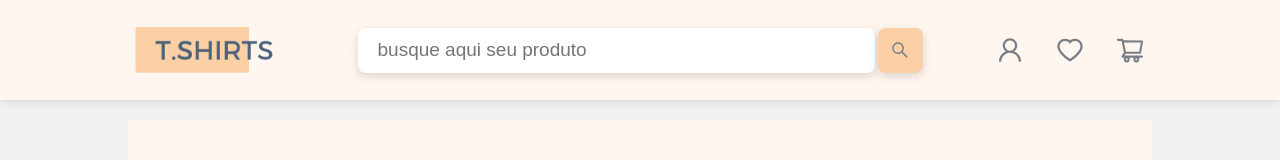
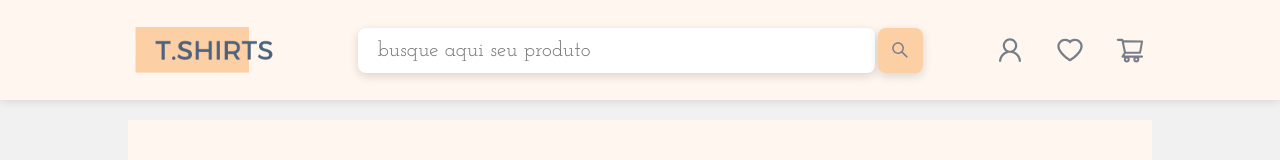
Before and after one commit to thipereira02/Desafio_Calindra_Front1, a React (Create React App) app: page / in a window 1280 px wide. Shown: the top 160 px of the page. Built offline with nearby package versions, Linux system fonts and the light colour scheme.

Commit message:
Editing font of input

```diff
--- a/src/components/Header.js
+++ b/src/components/Header.js
@@ -83,7 +83,7 @@ const Input = styled.input`
     width: 530px;
     height: 45px;
     padding-left: 20px;
-    font-size: 19px;
+    font-size: 21px;
     border-radius: 8px;
     background: #FFF;
     border: none;
--- a/src/layouts/GlobalStyle.js
+++ b/src/layouts/GlobalStyle.js
@@ -58,6 +58,9 @@ const GlobalStyle = createGlobalStyle`
 		color: inherit;
 		text-decoration: none;
 	}
+	input {
+		font-family: 'Josefin Slab', serif;
+	}
 	* {
 		box-sizing: border-box;
 		outline: none;
```
